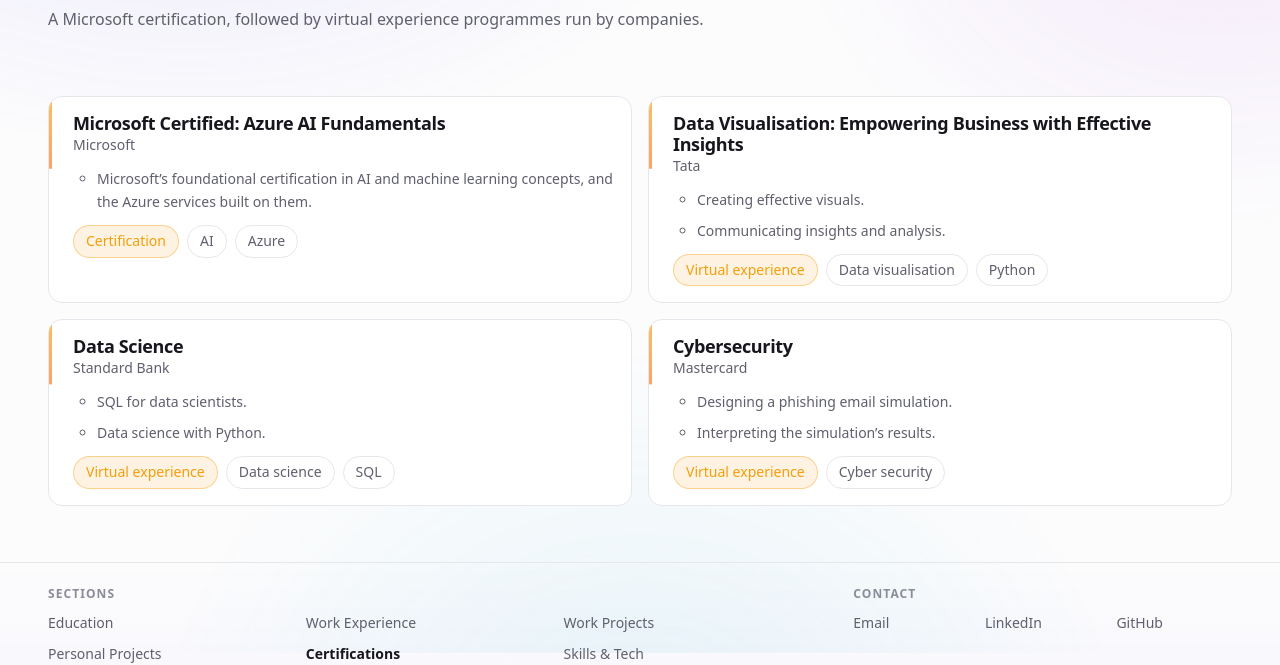
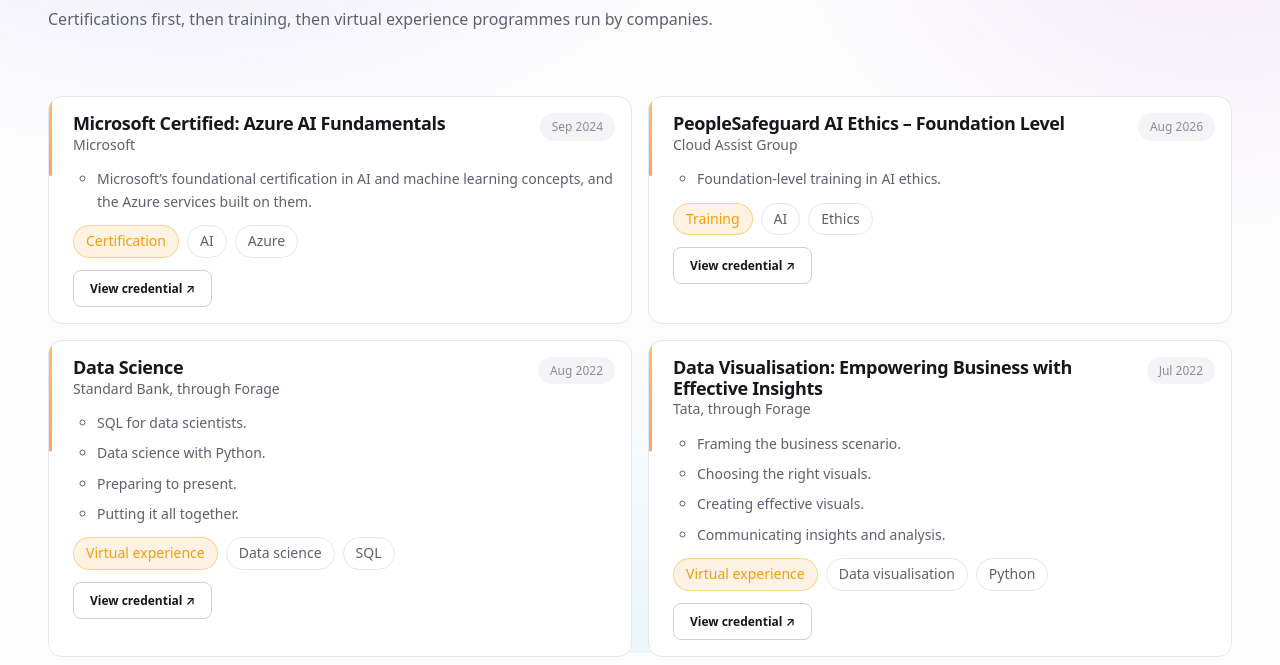
Before and after one commit to Benjamin2244/laptop-api-demo, a plain HTML site: page certifications.html in a window 1280 px wide. Shown: the part 148-813 px from the top of the page. Drawn offline with Linux system fonts and the light colour scheme; no server answers.

Commit message:
Finish the Certifications page
Add issue dates, credit Forage on the three virtual experience programmes,
and add the PeopleSafeguard AI Ethics course as Training. Entries run
certifications, then training, then virtual experience, newest first in
each.

Each entry gets a View credential button linking to its certificate or
badge. A button stays hidden until it has a link, so none can point
nowhere. The Tata and Standard Bank entries now list every task from
their certificates, and the home page card counts five entries.

```diff
--- a/assets/css/site.css
+++ b/assets/css/site.css
@@ -945,6 +945,22 @@ a.card:focus-visible .card__meta::after {
   box-shadow: var(--shadow);
 }
 
+/* Smaller button for actions inside a card, where a full button is too loud. */
+.button--small {
+  padding: var(--sp-2) var(--sp-4);
+  font-size: var(--fs-xs);
+}
+
+/* Credential links get filled in as they arrive. Until a button has one, it
+   stays hidden rather than pointing nowhere. */
+.credential-link {
+  margin-top: var(--sp-3);
+}
+
+.credential-link[href=""] {
+  display: none;
+}
+
 .doc-viewer {
   width: 100%;
   height: 70vh;
--- a/certifications.html
+++ b/certifications.html
@@ -32,7 +32,7 @@
 
       <header class="page-header" data-reveal="head">
         <h1>Certifications</h1>
-        <p class="page-header__lede">A Microsoft certification, followed by virtual experience programmes run by companies.</p>
+        <p class="page-header__lede">Certifications first, then training, then virtual experience programmes run by companies.</p>
       </header>
 
       <ul class="timeline">
@@ -42,6 +42,7 @@
               <h2 class="timeline-item__title">Microsoft Certified: Azure AI Fundamentals</h2>
               <p class="timeline-item__org">Microsoft</p>
             </div>
+            <p class="timeline-item__dates">Sep 2024</p>
           </div>
           <ul class="timeline-item__points">
             <li>Microsoft&rsquo;s foundational certification in AI and machine learning concepts, and the Azure services built on them.</li>
@@ -51,15 +52,58 @@
             <li class="tag">AI</li>
             <li class="tag">Azure</li>
           </ul>
+          <a class="button button--secondary button--small credential-link" href="https://learn.microsoft.com/en-gb/users/benjaminward-8713/credentials/a3d44375dbe45bfc" target="_blank" rel="noopener" aria-label="View the Azure AI Fundamentals credential (opens in a new tab)">View credential &#8599;</a>
+        </li>
+        <li class="timeline-item" data-reveal="item">
+          <div class="timeline-item__head">
+            <div>
+              <h2 class="timeline-item__title">PeopleSafeguard AI Ethics &ndash; Foundation Level</h2>
+              <p class="timeline-item__org">Cloud Assist Group</p>
+            </div>
+            <p class="timeline-item__dates">Aug 2026</p>
+          </div>
+          <ul class="timeline-item__points">
+            <li>Foundation-level training in AI ethics.</li>
+          </ul>
+          <ul class="tag-list timeline-item__tags">
+            <li class="tag tag--accent">Training</li>
+            <li class="tag">AI</li>
+            <li class="tag">Ethics</li>
+          </ul>
+          <a class="button button--secondary button--small credential-link" href="https://badgeassist.org/badge/c1255b10-97a0-4800-906a-f9ee50e3f95c" target="_blank" rel="noopener" aria-label="View the PeopleSafeguard AI Ethics credential (opens in a new tab)">View credential &#8599;</a>
+        </li>
+        <li class="timeline-item" data-reveal="item">
+          <div class="timeline-item__head">
+            <div>
+              <h2 class="timeline-item__title">Data Science</h2>
+              <p class="timeline-item__org">Standard Bank, through Forage</p>
+            </div>
+            <p class="timeline-item__dates">Aug 2022</p>
+          </div>
+          <ul class="timeline-item__points">
+            <li>SQL for data scientists.</li>
+            <li>Data science with Python.</li>
+            <li>Preparing to present.</li>
+            <li>Putting it all together.</li>
+          </ul>
+          <ul class="tag-list timeline-item__tags">
+            <li class="tag tag--accent">Virtual experience</li>
+            <li class="tag">Data science</li>
+            <li class="tag">SQL</li>
+          </ul>
+          <a class="button button--secondary button--small credential-link" href="https://forage-uploads-prod.s3.amazonaws.com/completion-certificates/Standard%20Bank%20/mq38jBo7o3z25RQQb_Standard%20Bank_Me3rSKse9TvqBg84o_1661971660807_completion_certificate.pdf" target="_blank" rel="noopener" aria-label="View the Standard Bank data science credential (opens in a new tab)">View credential &#8599;</a>
         </li>
         <li class="timeline-item" data-reveal="item">
           <div class="timeline-item__head">
             <div>
               <h2 class="timeline-item__title">Data Visualisation: Empowering Business with Effective Insights</h2>
-              <p class="timeline-item__org">Tata</p>
+              <p class="timeline-item__org">Tata, through Forage</p>
             </div>
+            <p class="timeline-item__dates">Jul 2022</p>
           </div>
           <ul class="timeline-item__points">
+            <li>Framing the business scenario.</li>
+            <li>Choosing the right visuals.</li>
             <li>Creating effective visuals.</li>
             <li>Communicating insights and analysis.</li>
           </ul>
@@ -68,30 +112,15 @@
             <li class="tag">Data visualisation</li>
             <li class="tag">Python</li>
           </ul>
-        </li>
-        <li class="timeline-item" data-reveal="item">
-          <div class="timeline-item__head">
-            <div>
-              <h2 class="timeline-item__title">Data Science</h2>
-              <p class="timeline-item__org">Standard Bank</p>
-            </div>
-          </div>
-          <ul class="timeline-item__points">
-            <li>SQL for data scientists.</li>
-            <li>Data science with Python.</li>
-          </ul>
-          <ul class="tag-list timeline-item__tags">
-            <li class="tag tag--accent">Virtual experience</li>
-            <li class="tag">Data science</li>
-            <li class="tag">SQL</li>
-          </ul>
+          <a class="button button--secondary button--small credential-link" href="https://forage-uploads-prod.s3.amazonaws.com/completion-certificates/Tata/MyXvBcppsW2FkNYCX_Tata_Me3rSKse9TvqBg84o_1659273295172_completion_certificate.pdf" target="_blank" rel="noopener" aria-label="View the Tata data visualisation credential (opens in a new tab)">View credential &#8599;</a>
         </li>
         <li class="timeline-item" data-reveal="item">
           <div class="timeline-item__head">
             <div>
               <h2 class="timeline-item__title">Cybersecurity</h2>
-              <p class="timeline-item__org">Mastercard</p>
+              <p class="timeline-item__org">Mastercard, through Forage</p>
             </div>
+            <p class="timeline-item__dates">Jul 2022</p>
           </div>
           <ul class="timeline-item__points">
             <li>Designing a phishing email simulation.</li>
@@ -101,6 +130,7 @@
             <li class="tag tag--accent">Virtual experience</li>
             <li class="tag">Cyber security</li>
           </ul>
+          <a class="button button--secondary button--small credential-link" href="https://forage-uploads-prod.s3.amazonaws.com/completion-certificates/mastercard/vcKAB5yYAgvemepGQ_Mastercard_Me3rSKse9TvqBg84o_1659015893662_completion_certificate.pdf" target="_blank" rel="noopener" aria-label="View the Mastercard cybersecurity credential (opens in a new tab)">View credential &#8599;</a>
         </li>
       </ul>
 
```
Also changed, not shown: index.html (+2 -2 lines).
